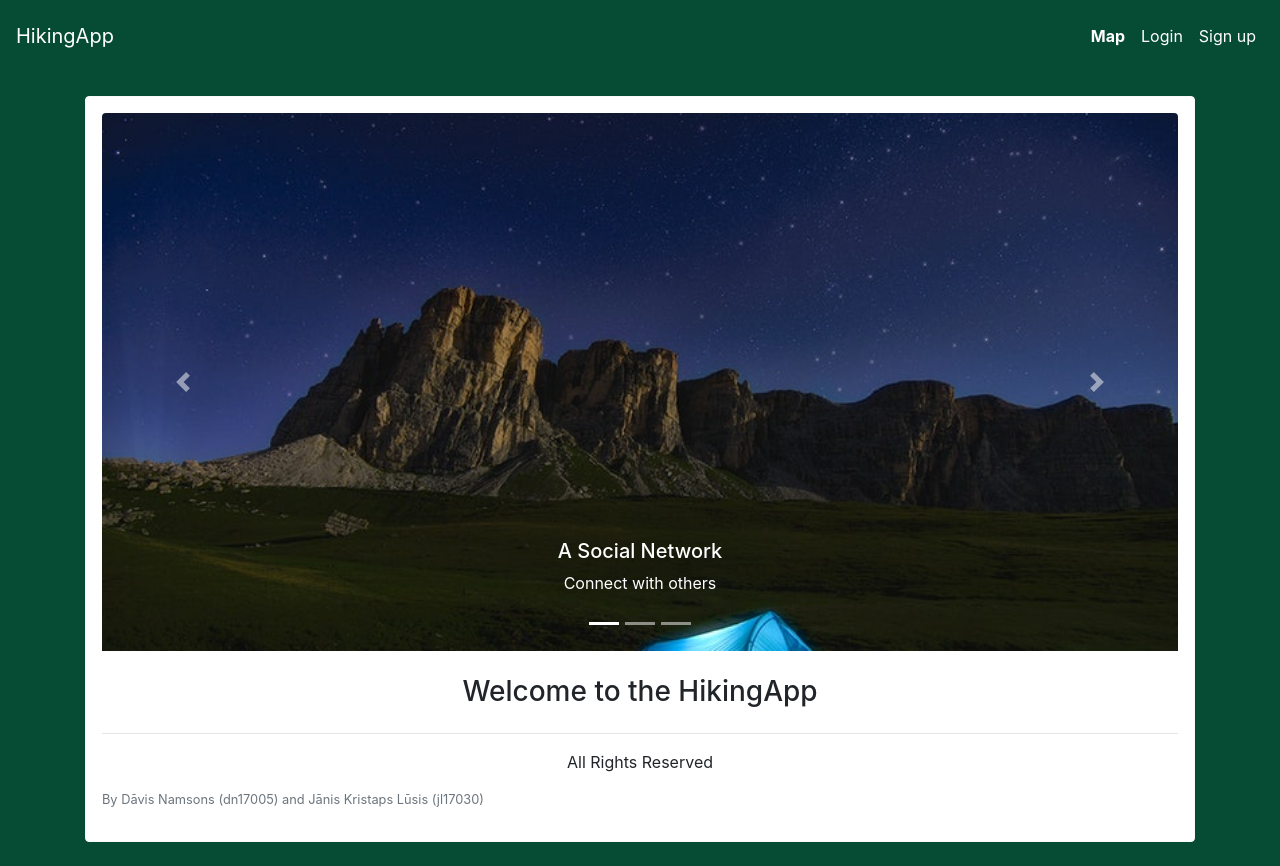
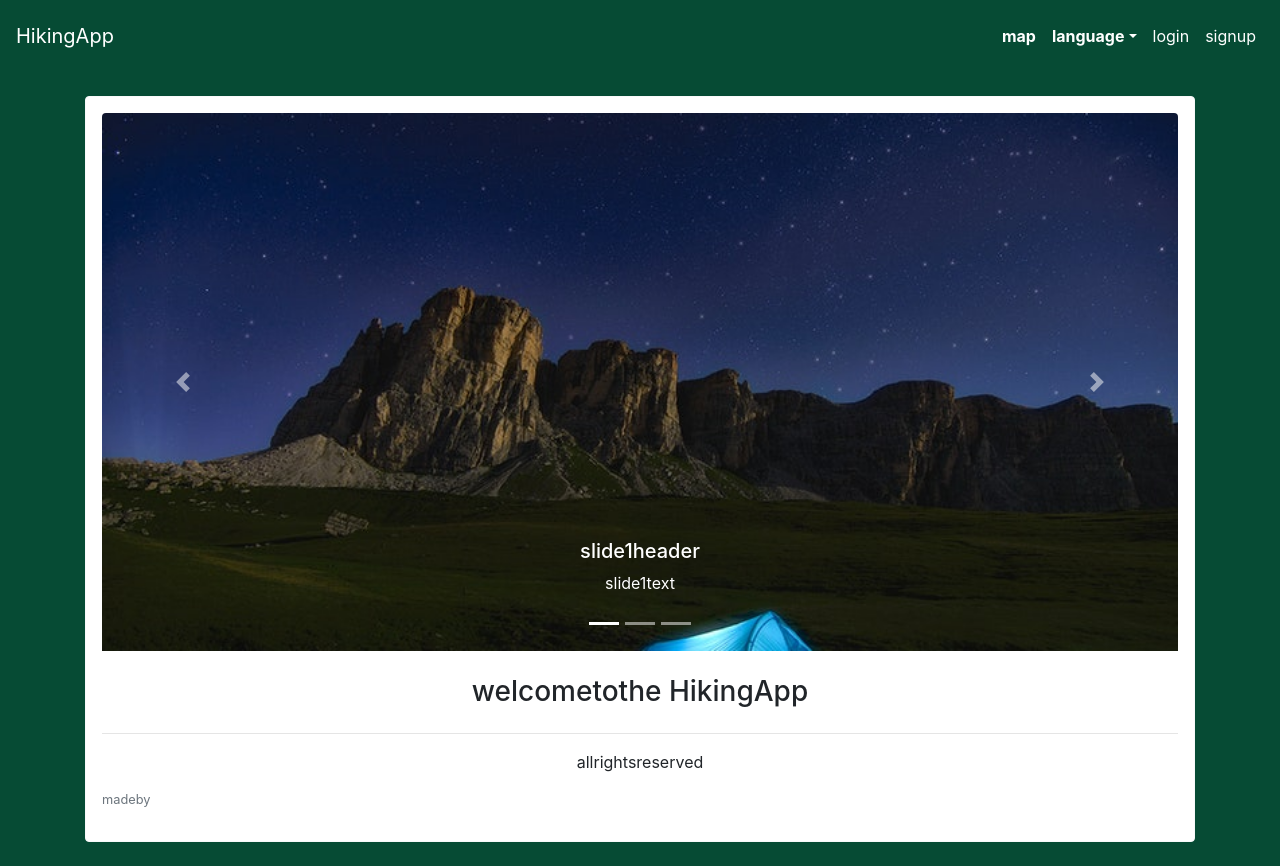
Before and after one commit to dnamsons/hiking-app-django, a Django app: page / in a window 1280 px wide. Run offline with Django 3.2, Linux system fonts and the light colour scheme; some libraries are stand-ins or nearby versions.

Commit message:
Added localization (partially, many templates are not translated yet)

```diff
--- a/hikingapp/urls.py
+++ b/hikingapp/urls.py
@@ -42,6 +42,8 @@ urlpatterns = [
     url(r'^ajax/get_followings/$', user_views.get_followings, name='get_followings'),
     url(r'^ajax/modify_like/$', post_views.modify_like, name='modify_like'),
 
+    url(r'^i18n/', include('django.conf.urls.i18n')),
+
     url(r'^admin/', admin.site.urls),
 
 ] + static(settings.MEDIA_URL, document_root=settings.MEDIA_ROOT)
--- a/static/css/main.css
+++ b/static/css/main.css
@@ -41,8 +41,6 @@ body
 {
     border: 0.2rem #064b34 solid;
 }
-
-
 
 /* Custom bootstrap adjustments */
 
--- a/templates/authentication/signup.html
+++ b/templates/authentication/signup.html
@@ -1,4 +1,5 @@
 {% extends 'base.html' %}
+{% load i18n %}
 
 {% block javascript %}
 <script>
@@ -37,13 +38,13 @@
 {% block content %}
 <div class="row">
   <div class="col-12">
-    <h2>Sign up</h2>
+    <h2>{% trans "signup" %}</h2>
     <div class="alert alert-warning" role="alert" id="alerts" style="display: none;">
     </div>
     <form method="post" novalidate>
       {% csrf_token %}
       {% include 'includes/bs4_form.html' with form=form %}
-      <button type="submit" class="btn btn-primary">Sign up</button>
+      <button type="submit" class="btn btn-primary">{% trans "signup" %}</button>
     </form>
   </div>
 </div>
--- a/templates/base.html
+++ b/templates/base.html
@@ -1,4 +1,5 @@
 {% load static %}
+{% load i18n %}
 <!DOCTYPE html>
 <html>
 <head>
@@ -30,25 +31,49 @@
       <div class="collapse navbar-collapse" id="navbarSupportedContent">
 
         <ul class="navbar-nav ml-auto navbar-right">
-          {% if user.is_authenticated %}<li class="nav-item"><a class="nav-link" href="/">Home</a></li>{% endif %}
-          <li class="nav-item"><a class="nav-link" href="/map/">Map</a></li>
+          {% if user.is_authenticated %}<li class="nav-item"><a class="nav-link" href="/">{% trans "home" %}</a></li>{% endif %}
+          <li class="nav-item"><a class="nav-link" href="/map/">{% trans "map" %}</a></li>
 
+
+          {% if user.is_authenticated %}<li class="nav-item"><a class="nav-link" href="/search/">{% trans "search" %}</a></li>{% endif %}
+
+          <li class="nav-item dropdown">
+            <a class="nav-link dropdown-toggle" href="#" id="navbarDropdown" role="button" data-toggle="dropdown" aria-haspopup="true" aria-expanded="false">{% trans "language" %}</a>
+            <div class="dropdown-menu" aria-labelledby="navbarDropdown">
+
+                <form action="{% url 'set_language' %}" method="post">
+                  {% csrf_token %}
+                    <input name="next" type="hidden" value="{{ redirect_to }}" />
+                    <select class="form-control" name="language">
+                        {% get_current_language as LANGUAGE_CODE %}
+                        {% get_available_languages as LANGUAGES %}
+                        {% get_language_info_list for LANGUAGES as languages %}
+                        {% for language in languages %}
+                            <option value="{{ language.code }}"{% if language.code == LANGUAGE_CODE %} selected{% endif %}>
+                                {{ language.name_local }} ({{ language.code }})
+                            </option>
+                        {% endfor %}
+                    </select>
+                    <button type="submit" class="btn btn-success btn-block">{% trans "changelanguage" %}</button>
+                </form>
+
+            </div>
+          </li>
           {% if user.is_authenticated %}
-          <li class="nav-item"><a class="nav-link" href="/search/">Search</a></li>
           <li class="nav-item dropdown">
-            <a class="nav-link dropdown-toggle" href="" id="navbarDropdown" role="button" data-toggle="dropdown" aria-haspopup="true" aria-expanded="false">Profile</a>
+            <a class="nav-link dropdown-toggle" href="" id="navbarDropdown" role="button" data-toggle="dropdown" aria-haspopup="true" aria-expanded="false">{% trans "profile" %}</a>
             <div class="dropdown-menu dropdown-menu-right" aria-labelledby="navbarDropdown">
-              <a class="dropdown-item"><b>Signed in as {{ user.username }}</b></a>
-              <a class="dropdown-item" href="/post/new/"><i class="fas fa-plus"></i> New post</a>
-              <a class="dropdown-item" href="{% url 'profile' user_id=user.id %}">View profile</a>
-              <a class="dropdown-item" href="{% url 'edit_profile' %}">Edit profile</a>
+              <a class="dropdown-item"><b>{% trans "signedinas" %} {{ user.username }}</b></a>
+              <a class="dropdown-item" href="/post/new/"><i class="fas fa-plus"></i>{% trans "newpost" %}</a>
+              <a class="dropdown-item" href="{% url 'profile' user_id=user.id %}">{% trans "viewprofile" %}</a>
+              <a class="dropdown-item" href="{% url 'edit_profile' %}">{% trans "editprofile" %}</a>
               <div class="dropdown-divider"></div>
-              <a class="dropdown-item" href="{% url 'logout' %}">Logout</a>
+              <a class="dropdown-item" href="{% url 'logout' %}">{% trans "logout" %}</a>
             </div>
           </li>
           {% else %}
-            <a class="nav-link" href="{% url 'login' %}">Login</a>
-            <a class="nav-link" href="{% url 'signup' %}">Sign up</a>
+            <a class="nav-link" href="{% url 'login' %}">{% trans "login" %}</a>
+            <a class="nav-link" href="{% url 'signup' %}">{% trans "signup" %}</a>
           {% endif %}
         </ul>
       </div>
@@ -65,7 +90,7 @@
 
       <footer>
         <hr>
-        <p class="text-center">All Rights Reserved<br><div class="text-muted small">By Dāvis Namsons (dn17005) and Jānis Kristaps Lūsis (jl17030)</div></p>
+        <p class="text-center">{% trans "allrightsreserved" %}<br><div class="text-muted small">{% trans "madeby" %}</div></p>
       </footer>
     </div>
 
--- a/templates/home.html
+++ b/templates/home.html
@@ -1,14 +1,15 @@
 {% extends 'base.html' %}
+{% load i18n %}
 
-{% block title %}Homepage{% endblock %}
+{% block title %}{% trans "homepage" %}{% endblock %}
 
 {% block content %}
 <div class="row">
   <div class="col-sm">
 
   {% if user.is_authenticated %}
-    <h2>Welcome back, {{ user.username }}!</h2>
-    <h4>Here are the most recent posts:</h4>
+    <h2>{% trans "welcomeback" %}, {{ user.username }}!</h2>
+    <h4>{% trans "herearethemostrecentposts" %}:</h4>
     <ul class="list-unstyled">
       {% if args.post_count != 0 %}
       {% for p in args.post_list %}
@@ -16,7 +17,7 @@
               <img class="mr-3 rounded-circle follower-thumbnail" src="/media/{{ p.post_author.userprofile.profile_image }}" alt="{{ u.username}}" width="64" height="64">
               <div class="media-body">
                 <img src="/media/{{ p.image }}" alt="{{ u.username}}" width="128" height="128">
-                 <h5 class="mt-0">{{ p.post_author }}{% if p.post_author.id == user.id %} <a href="post/edit_post/">Edit post</a> {%endif%}</h5>
+                 <h5 class="mt-0">{{ p.post_author }}{% if p.post_author.id == user.id %} <a href="post/edit_post/">{% trans "editpost" %}</a> {%endif%}</h5>
                   {{ p.post }}<br>
                   <div class="like_amount_count" id="{{ p.post_id }}" style="display: inline;">{{ p.like_amount }}</div>
                   <i class="fas fa-arrow-up" onclick="modify_like('plus')"></i>
@@ -26,9 +27,9 @@
               </div>
       </li>
       {% endfor %}
-      <p class="text-muted small text-center">End of posts</p>
+      <p class="text-muted small text-center">{% trans "endofposts" %}</p>
       {% else %}
-      <p>There are no posts to show</p>
+      <p>{% trans "noposts" %}</p>
       {% endif %}
     </ul>
 
@@ -43,35 +44,35 @@
           <div class="carousel-item active">
             <img class="d-block w-100 rounded-top" src="/static/images/slider-1.jpeg" alt="First slide">
             <div class="carousel-caption d-none d-md-block">
-              <h5>A Social Network</h5>
-              <p>Connect with others</p>
+              <h5>{% trans "slide1header" %}</h5>
+              <p>{% trans "slide1text" %}</p>
             </div>
           </div>
           <div class="carousel-item">
             <img class="d-block w-100 rounded-top" src="/static/images/slider-2.jpeg" alt="Second slide">
             <div class="carousel-caption d-none d-md-block">
-              <h5>Find routes in map</h5>
-              <p>(in the future)</p>
+                <h5>{% trans "slide2header" %}</h5>
+                <p>{% trans "slide2text" %}</p>
             </div>
           </div>
           <div class="carousel-item">
             <img class="d-block w-100 rounded-top" src="/static/images/slider-3.jpeg" alt="Third slide">
             <div class="carousel-caption d-none d-md-block">
-              <h5>Sign up today!</h5>
-              <p>It will be worth your while</p>
+                <h5>{% trans "slide3header" %}</h5>
+                <p>{% trans "slide3text" %}</p>
             </div>
           </div>
         </div>
         <a class="carousel-control-prev" href="#carousel" role="button" data-slide="prev">
           <span class="carousel-control-prev-icon" aria-hidden="true"></span>
-          <span class="sr-only">Previous</span>
+          <span class="sr-only">{% trans "previous" %}</span>
         </a>
         <a class="carousel-control-next" href="#carousel" role="button" data-slide="next">
           <span class="carousel-control-next-icon" aria-hidden="true"></span>
-          <span class="sr-only">Next</span>
+          <span class="sr-only">{% trans "next" %}</span>
         </a>
       </div>
-      <h3 class="text-center mt-4">Welcome to the HikingApp</h3>
+      <h3 class="text-center mt-4">{% trans "welcometothe" %} HikingApp</h3>
   {% endif %}
   </div>
 </div>
```
Also changed, not shown: hikingapp/settings.py (+16 -1 lines), templates/authentication/login.html (+7 -6 lines), locale/en/LC_MESSAGES/django.po (added), locale/lv/LC_MESSAGES/django.po (added), 2 other files.
